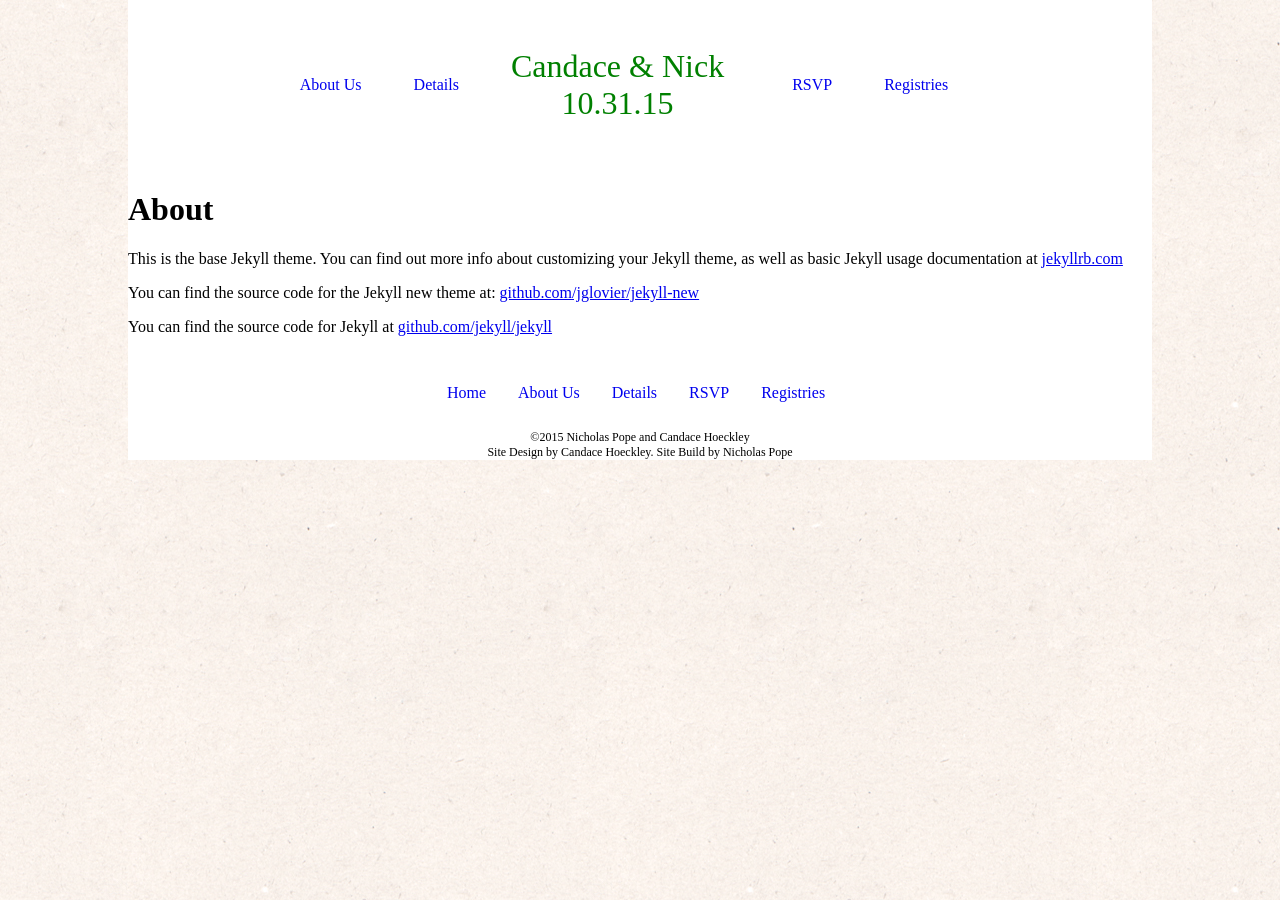
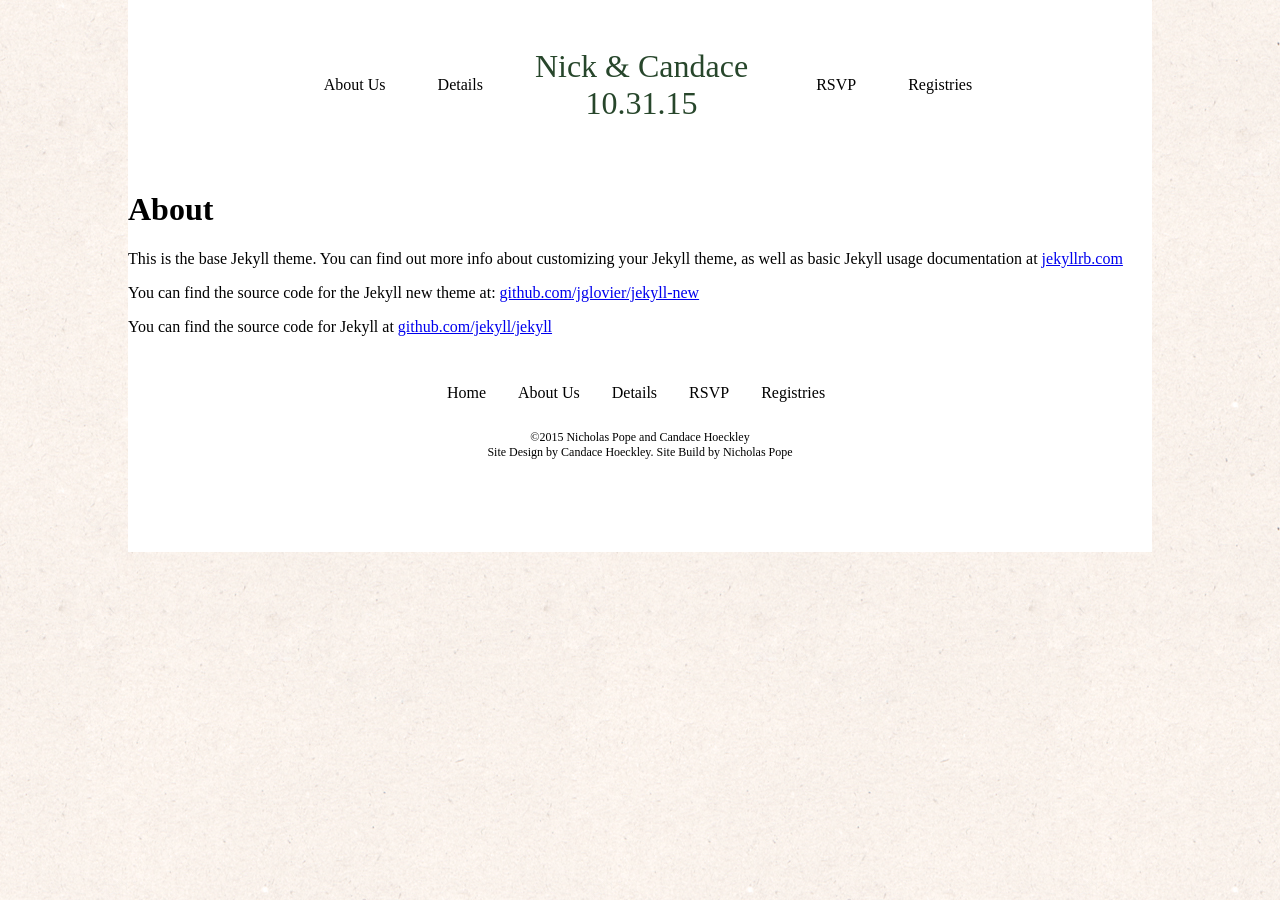
Before and after one commit to pope410211/onelovetorulethemall, a Jekyll site: the page built from about.md, in a window 1280 px wide. Built offline with Jekyll 4.4.1, drawn with Linux system fonts in a browser that asks for light colours.

Commit message:
main page completed

```diff
--- a/_includes/header.html
+++ b/_includes/header.html
@@ -5,7 +5,7 @@
               <ul id="menu-1" class="menu">
                 <li><a href="/about">About Us</a></li>
                 <li><a href="/details">Details</a></li>
-                <li><p > Candace & Nick <br> 10.31.15</p></li>
+                <li><p > Nick & Candace <br> 10.31.15</p></li>
                 <li><a href="mailto:nickandcandace@yahoo.com?subject=Can't wait to Drink! er...Go to the wedding!">RSVP</a></li>
                 <li><a href="/registry">Registries</a></li>
               </ul>
--- a/_sass/_base.scss
+++ b/_sass/_base.scss
@@ -5,11 +5,28 @@
 max-width: 80%;
 background-color: #fff;
 margin: 0 auto;
+padding-bottom: 5em;
+
+
 
   img {
     display: block;
     margin: 0 auto;
   }
 
+  .main-p {
+    max-width: 60%;
+    margin: 0 auto;
+
+    h1{
+      margin-top: 1em;
+      text-align: center;
+      color: #27462B;
+    }
+    #see {
+      text-align: center;
+    }
+  }
+
   } // end body
 } // end html
--- a/_sass/header_footer.scss
+++ b/_sass/header_footer.scss
@@ -3,7 +3,7 @@
  nav {
    display: table;
    margin: 0 auto;
-   padding: 0 8em 0 0em;
+   padding: 0 5em 0 0em;
 
 
 #menu-1 {
@@ -19,6 +19,7 @@
   a {
     padding: 1em 1em 0em 2em;
     text-decoration: none;
+    color: inherit;
 
   &:hover {
     color: yellow;
@@ -27,7 +28,7 @@
     }
     p {
       padding: 0em 1em 0 1em;
-      color: green;
+      color: #27462B;
       font-size: 2em;
       text-align: center;
     }
@@ -69,6 +70,7 @@
 
         a {
           text-decoration: none;
+          color: inherit;
 
         }
 
@@ -80,7 +82,8 @@
   .copy {
     text-align: center;
     font-size: .75em;
-    clear: both;
+
+
 
 
   }
```
Also changed, not shown: index.html (+10 -1 lines), 5 other files.
